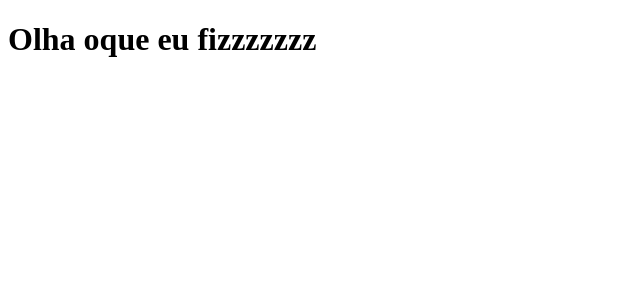
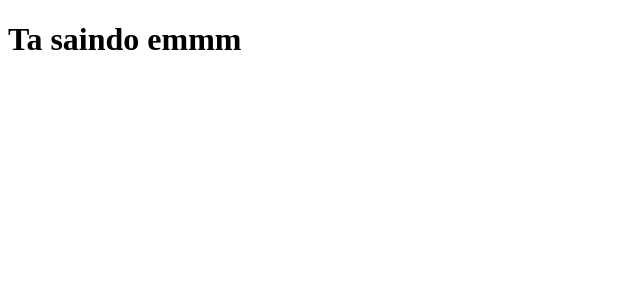
Before and after one commit to celestaaa/development.dev, a Next.js app: page / in a window 1280 px wide. Shown: the top 300 px of the page, without its empty margins (0-640 px from the left). Built offline with nearby package versions, Linux system fonts and the light colour scheme.

Commit message:
Modifica a frase

```diff
--- a/pages/index.js
+++ b/pages/index.js
@@ -1,5 +1,5 @@
 function Home() {
-   return <h1>Olha oque eu fizzzzzzz</h1>
+   return <h1>Ta saindo emmm</h1>
 }
 
 export default Home;
```
